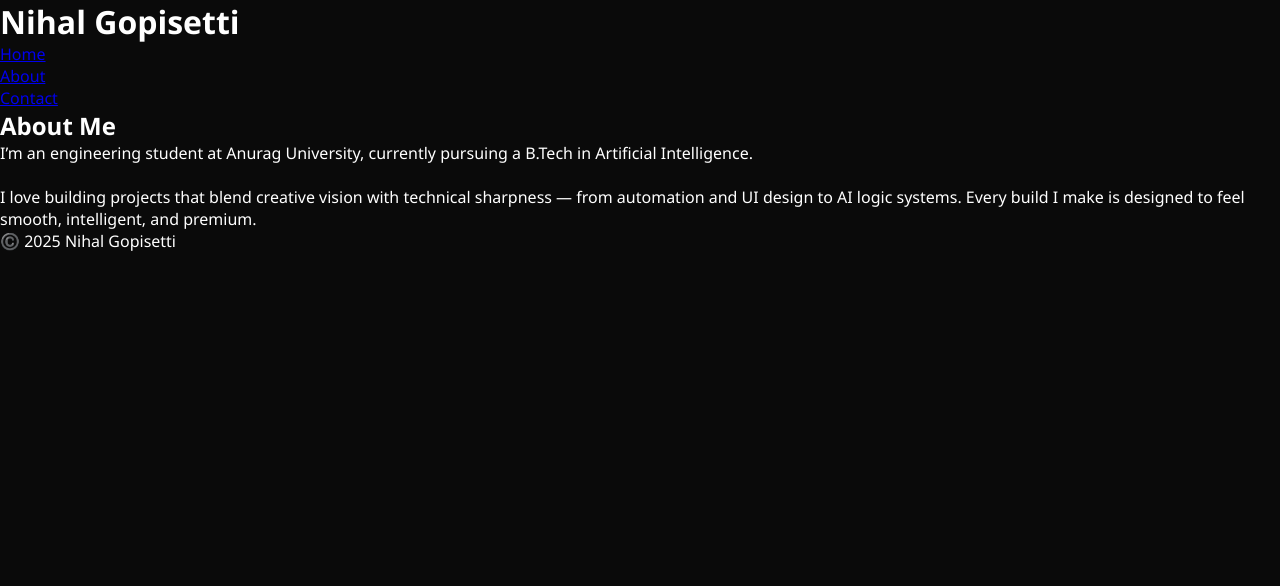
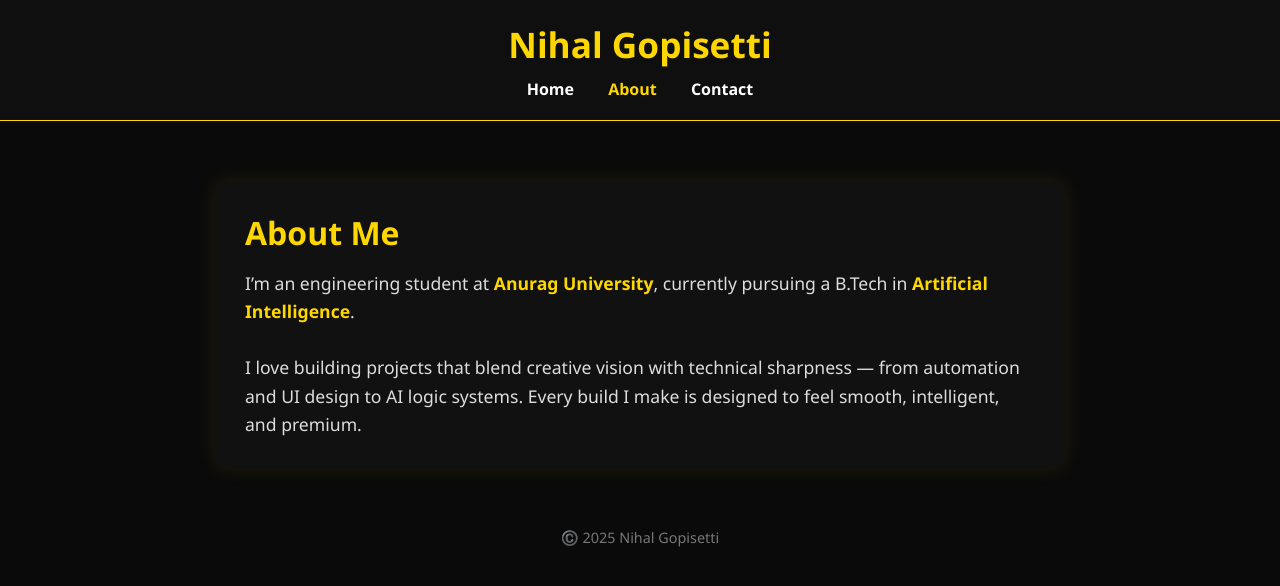
Before and after one commit to nihalgopisetti007/nihalportofolio, a plain HTML site: page about.html in a window 1280 px wide. Drawn offline with Linux system fonts and the light colour scheme.

Commit message:
Update style.css

```diff
--- a/style.css
+++ b/style.css
@@ -4,6 +4,7 @@
   padding: 0;
   box-sizing: border-box;
 }
+
 body {
   background-color: #0a0a0a;
   color: #ffffff;
@@ -11,7 +12,7 @@ body {
   overflow: hidden;
 }
 
-/* HOME PAGE POPUP STYLING */
+/* HOME PAGE WRAPPER */
 .home-page {
   display: flex;
   justify-content: center;
@@ -77,3 +78,75 @@ body.loaded #overlay {
   opacity: 0;
   pointer-events: none;
 }
+
+/* NAVIGATION BAR */
+header {
+  background-color: #0f0f0f;
+  padding: 20px;
+  text-align: center;
+  border-bottom: 1px solid #ffd700;
+}
+
+header h1 {
+  color: #ffd700;
+  font-size: 2.2rem;
+  margin-bottom: 10px;
+}
+
+nav ul {
+  list-style: none;
+  margin-top: 10px;
+  padding: 0;
+}
+
+nav ul li {
+  display: inline-block;
+  margin: 0 15px;
+}
+
+nav a {
+  color: #ffffff;
+  text-decoration: none;
+  font-weight: bold;
+  transition: color 0.3s ease;
+}
+
+nav a.active,
+nav a:hover {
+  color: #ffd700;
+}
+
+/* PAGE CONTENT */
+main {
+  max-width: 850px;
+  margin: 60px auto;
+  padding: 30px;
+  background-color: #111111;
+  border-radius: 10px;
+  box-shadow: 0 0 20px rgba(255, 215, 0, 0.1);
+}
+
+section h2 {
+  font-size: 2rem;
+  color: #ffd700;
+  margin-bottom: 15px;
+}
+
+section p {
+  font-size: 1.1rem;
+  color: #ddd;
+  line-height: 1.6;
+}
+
+.highlight {
+  color: #ffd700;
+  font-weight: 600;
+}
+
+/* FOOTER */
+footer {
+  text-align: center;
+  margin: 40px 0 20px;
+  color: #777;
+  font-size: 0.9rem;
+}
```
